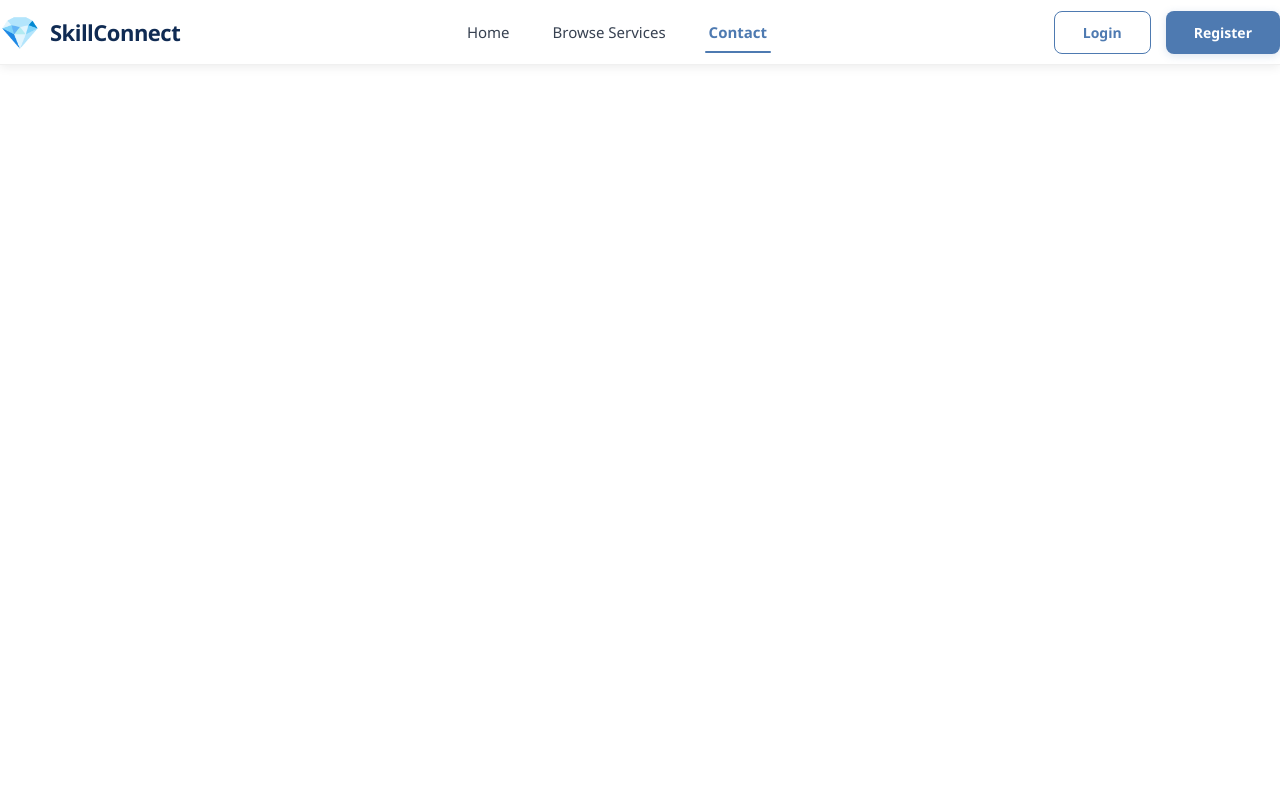
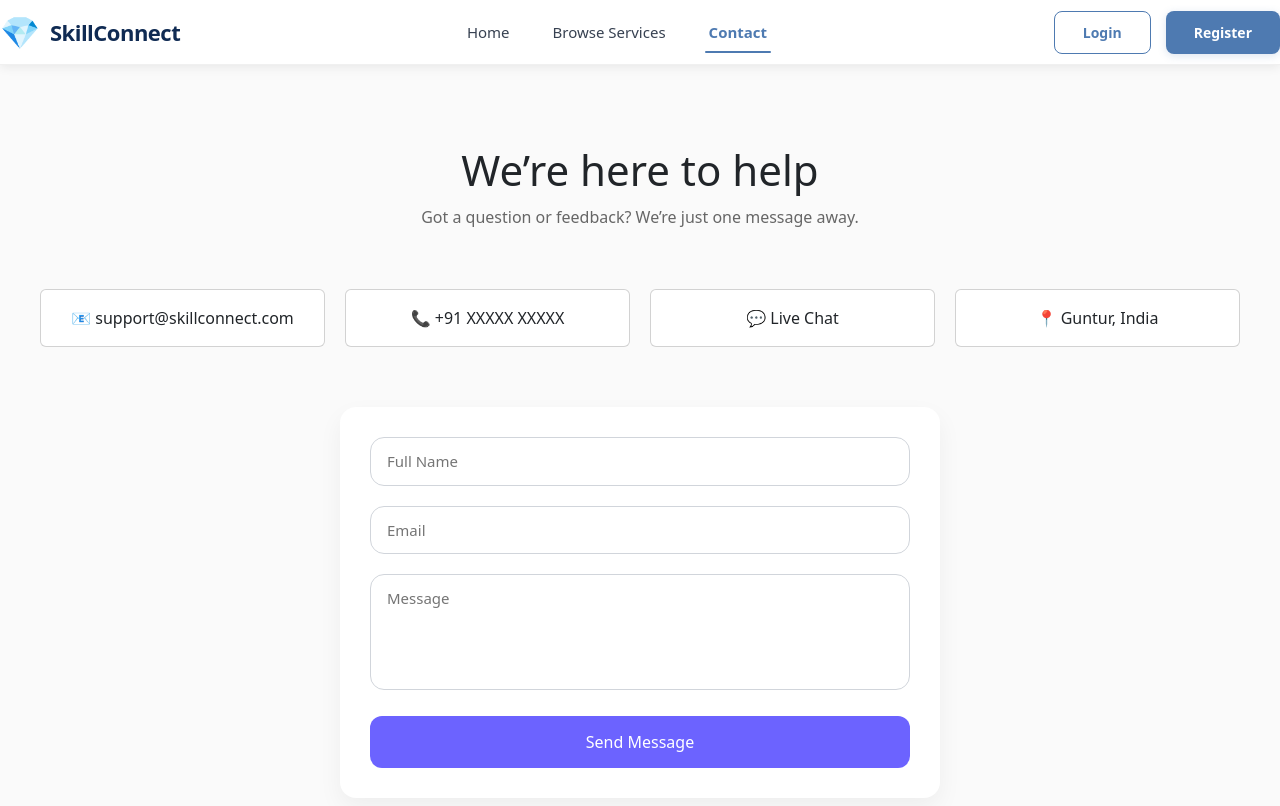
Before and after one commit to TejaswiGarnepudi/Service-Market-Place, a React app in the folder frontend/: page /contact in a window 1280 px wide. Shown: the top 806 px of the page. Built offline with nearby package versions, Linux system fonts and the light colour scheme; the HTML template or start-up script is replaced by a standard one.

Commit message:
contactpage

```diff
--- a/frontend/package.json
+++ b/frontend/package.json
@@ -16,7 +16,8 @@
     "react-bootstrap": "^2.10.10",
     "react-dom": "^19.2.0",
     "react-icons": "^5.5.0",
-    "react-router-dom": "^7.13.0"
+    "react-router-dom": "^7.13.0",
+    "react-toastify": "^11.0.5"
   },
   "devDependencies": {
     "@eslint/js": "^9.39.1",
--- a/frontend/src/App.jsx
+++ b/frontend/src/App.jsx
@@ -4,6 +4,7 @@ import Homepage from "./components/Homepage";
 import LoginPage from "./authentication/LoginPage";
 import RegisterPage from "./authentication/RegisterPage";
 import BrowseServices from "./components/BrowseServices";
+import Contact from "./components/Contact";
 
 function App() {
   return (
@@ -14,6 +15,7 @@ function App() {
         <Route path="/login" element={<LoginPage />} />
         <Route path="/register" element={<RegisterPage />} />
         <Route path="/browse-services" element={<BrowseServices />} />
+        <Route path="/contact" element={<Contact />} />
       </Routes>
     </BrowserRouter>
   );
--- /dev/null
+++ b/frontend/src/components/Contact.css
@@ -0,0 +1,90 @@
+.contact-container {
+  padding: 80px 40px;
+  background: #fafafa;
+}
+
+.contact-hero {
+  text-align: center;
+  margin-bottom: 60px;
+}
+
+.contact-hero h1 {
+  font-size: 42px;
+  margin-bottom: 10px;
+}
+
+.contact-hero p {
+  color: #666;
+}
+
+.contact-cards {
+  display: grid;
+  grid-template-columns: repeat(auto-fit, minmax(220px, 1fr));
+  gap: 20px;
+  margin-bottom: 60px;
+}
+
+.card {
+  padding: 16px;
+  border: 1px solid #e5e7eb;
+  border-radius: 12px;
+  background: white;
+  text-align: center;
+  font-weight: 500;
+}
+
+.contact-form {
+  max-width: 600px;
+  margin: auto;
+  background: white;
+  padding: 30px;
+  border-radius: 16px;
+  box-shadow: 0 10px 25px rgba(0, 0, 0, 0.05);
+}
+
+.input {
+  width: 100%;
+  padding: 14px;
+  margin-bottom: 20px;
+  border-radius: 10px;
+  border: 1px solid #d1d5db;
+  font-size: 15px;
+}
+
+.input:focus {
+  outline: none;
+  border-color: #6c63ff;
+}
+
+.submit-btn {
+  width: 100%;
+  background: #6c63ff;
+  color: white;
+  padding: 14px;
+  border: none;
+  border-radius: 12px;
+  font-size: 16px;
+  cursor: pointer;
+}
+
+.submit-btn:disabled {
+  opacity: 0.7;
+  cursor: not-allowed;
+}
+
+/* Spinner */
+.spinner {
+  width: 22px;
+  height: 22px;
+  border: 3px solid white;
+  border-top: 3px solid transparent;
+  border-radius: 50%;
+  animation: spin 0.8s linear infinite;
+  margin: auto;
+}
+
+@keyframes spin {
+  to {
+    transform: rotate(360deg);
+  }
+}
--- a/frontend/src/components/Contact.jsx
+++ b/frontend/src/components/Contact.jsx
@@ -1,9 +1,61 @@
-import React from 'react'
+import { useState } from "react";
+import { ToastContainer, toast } from "react-toastify";
+import "react-toastify/dist/ReactToastify.css";
+import "./Contact.css";
 
 const Contact = () => {
+  const [loading, setLoading] = useState(false);
+
+  const handleSubmit = (e) => {
+    e.preventDefault();
+    setLoading(true);
+
+    // simulate API call
+    setTimeout(() => {
+      setLoading(false);
+      toast.success("Message sent successfully! 🚀", {
+        position: "top-right",
+        autoClose: 3000,
+      });
+    }, 1500);
+  };
+
   return (
-    <div>Contact</div>
-  )
-}
+    <div className="contact-container">
+      {/* Hero */}
+      <section className="contact-hero">
+        <h1>We’re here to help</h1>
+        <p>Got a question or feedback? We’re just one message away.</p>
+      </section>
 
-export default Contact
+      {/* Contact Options */}
+      <section className="contact-cards">
+        <div className="card">📧 support@skillconnect.com</div>
+        <div className="card">📞 +91 XXXXX XXXXX</div>
+        <div className="card">💬 Live Chat</div>
+        <div className="card">📍 Guntur, India</div>
+      </section>
+
+      {/* Contact Form */}
+      <form className="contact-form" onSubmit={handleSubmit}>
+        <input className="input" placeholder="Full Name" required />
+        <input className="input" placeholder="Email" required />
+        <textarea
+          className="input"
+          placeholder="Message"
+          rows="4"
+          required
+        ></textarea>
+
+        <button className="submit-btn" disabled={loading}>
+          {loading ? <span className="spinner"></span> : "Send Message"}
+        </button>
+      </form>
+
+      {/* Toast Container */}
+      <ToastContainer />
+    </div>
+  );
+};
+
+export default Contact;
--- a/frontend/src/index.css
+++ b/frontend/src/index.css
@@ -1,40 +1,46 @@
-/* :root {
- /* :root {
+/* =========================
+   Global Reset & Base Styles
+========================= */
+
+* {
+  box-sizing: border-box;
+  margin: 0;
+  padding: 0;
   font-family: system-ui, Avenir, Helvetica, Arial, sans-serif;
-  line-height: 1.5;
-  font-weight: 400;
+}
 
-  color-scheme: light dark;
-  color: rgba(255, 255, 255, 0.87);
-  background-color: #242424;
+body {
+  background-color: #ffffff;
+  color: #213547;
+  min-height: 100vh;
+}
 
-  font-synthesis: none;
-  text-rendering: optimizeLegibility;
-  -webkit-font-smoothing: antialiased;
-  -moz-osx-font-smoothing: grayscale;
-}
+/* =========================
+   Links
+========================= */
 
 a {
   font-weight: 500;
   color: #646cff;
-  text-decoration: inherit;
+  text-decoration: none;
 }
+
 a:hover {
   color: #535bf2;
 }
 
-body {
-  margin: 0;
-  display: flex;
-  place-items: center;
-  min-width: 320px;
-  min-height: 100vh;
-}
+/* =========================
+   Headings
+========================= */
 
 h1 {
   font-size: 3.2em;
   line-height: 1.1;
 }
+
+/* =========================
+   Buttons (Global)
+========================= */
 
 button {
   border-radius: 8px;
@@ -43,44 +49,52 @@ button {
   font-size: 1em;
   font-weight: 500;
   font-family: inherit;
-  background-color: #1a1a1a;
   cursor: pointer;
-  transition: border-color 0.25s;
-}
-button:hover {
-  border-color: #646cff;
-}
-button:focus,
-button:focus-visible {
-  outline: 4px auto -webkit-focus-ring-color;
+  transition: all 0.25s ease;
 }
 
-@media (prefers-color-scheme: light) {
-  :root {
-    color: #213547;
-    background-color: #ffffff;
-  }
-  a:hover {
-    color: #747bff;
-  }
-  button {
-    background-color: #f9f9f9;
-  }
-} */
+/* =========================
+   Contact Page Utilities
+========================= */
 
-
-
-/* Reset default browser styles */
-
-/*
-* {
-  box-sizing: border-box;
-  margin: 0;
-  padding: 0;
-  font-family: Arial, Helvetica, sans-serif;
+/* Input fields (used in Contact Form) */
+.input {
+  width: 100%;
+  padding: 12px 16px;
+  border-radius: 14px;
+  border: 1px solid #d1d5db;
+  font-size: 15px;
+  transition: all 0.2s ease;
 }
 
-body {
-  background: white;
+.input:focus {
+  outline: none;
+  border-color: #6366f1;
+  box-shadow: 0 0 0 3px rgba(99, 102, 241, 0.2);
 }
-}  */
+
+/* Textarea consistency */
+textarea.input {
+  resize: none;
+}
+
+/* =========================
+   Light / Dark Mode Support
+========================= */
+
+@media (prefers-color-scheme: dark) {
+  body {
+    background-color: #0f172a;
+    color: #f8fafc;
+  }
+
+  .input {
+    background-color: #020617;
+    color: #f8fafc;
+    border-color: #334155;
+  }
+
+  .input::placeholder {
+    color: #94a3b8;
+  }
+}
```
Also changed, not shown: 1 other file (tests, documents, lock files or other folders).
